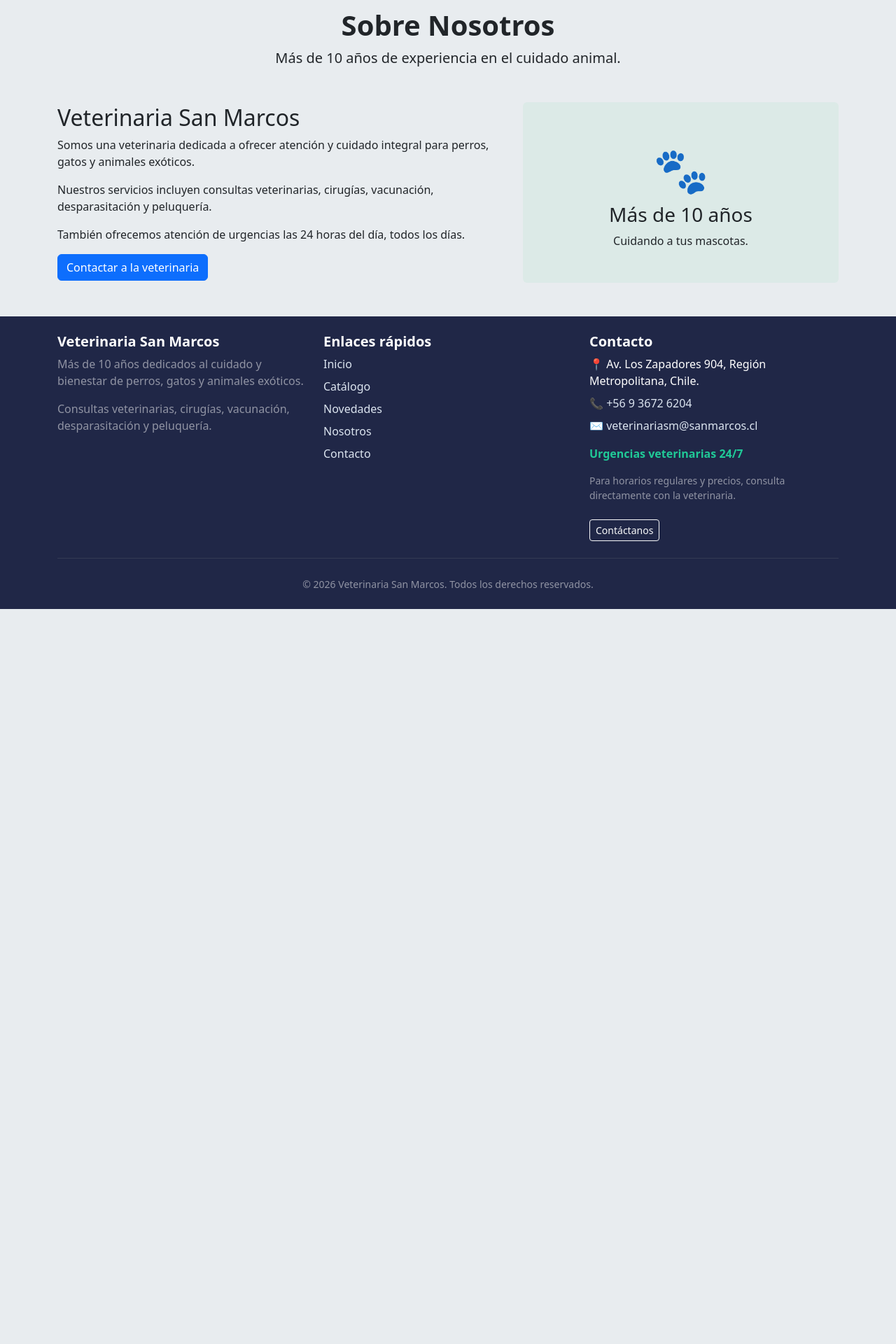
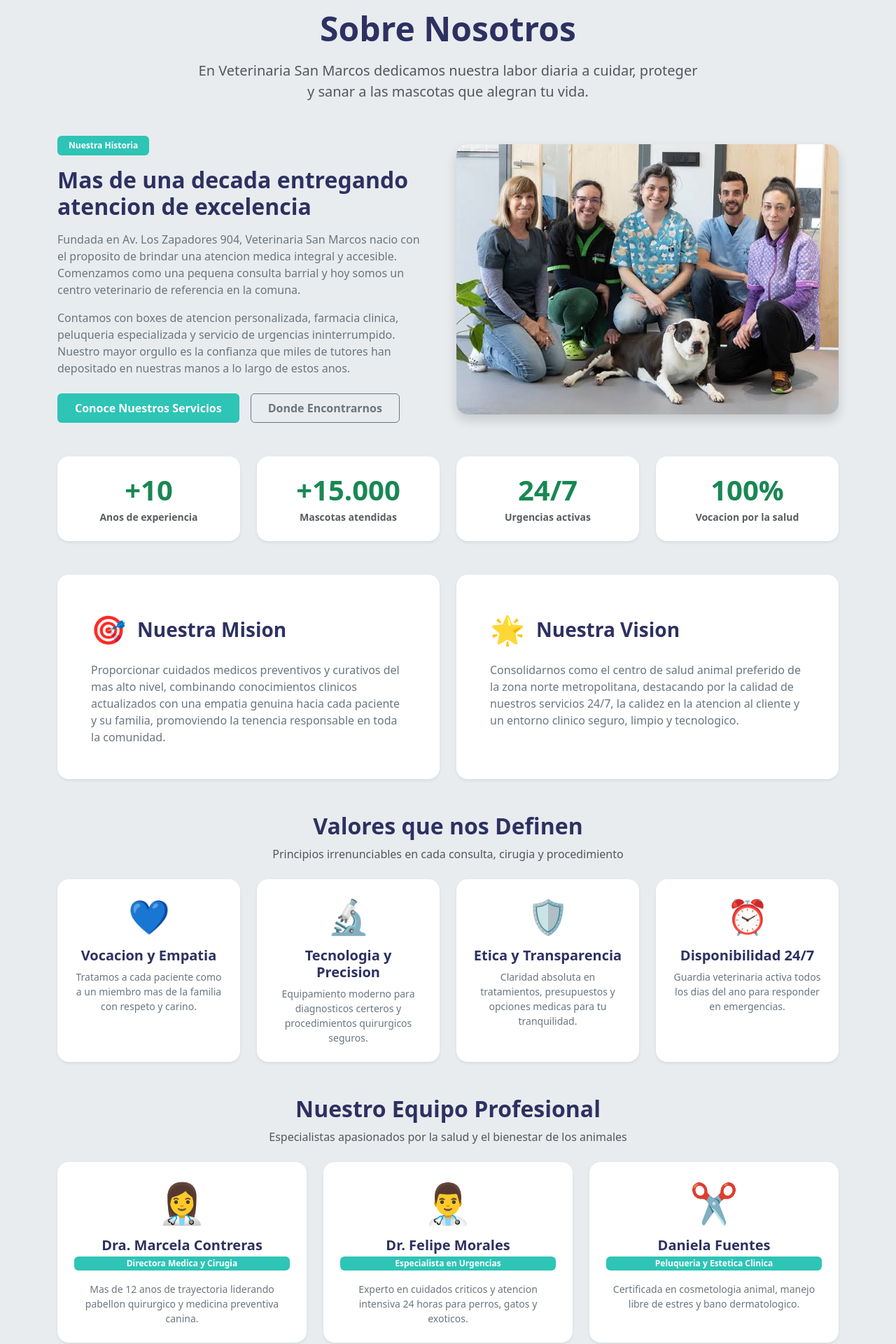
Before and after one commit to IgorEeyore/VeterinariaFrontend, a React (Vite) app: page /nosotros in a window 1280 px wide. Shown: the part 120-2040 px from the top of the page at 70% size. Before the commit the page ends 990 px from the top, so only its background shows below. Built offline with nearby package versions, Linux system fonts and the light colour scheme.

Commit message:
enriquecer contenido con historia valores y equipo

```diff
--- a/src/paginas/Nosotros.tsx
+++ b/src/paginas/Nosotros.tsx
@@ -1,57 +1,243 @@
-
-import { Link } from "react-router-dom";
+import { Link } from "react-router-dom"
 
 function Nosotros() {
+  const valores = [
+    {
+      icono: "💙",
+      titulo: "Vocacion y Empatia",
+      descripcion: "Tratamos a cada paciente como a un miembro mas de la familia con respeto y carino."
+    },
+    {
+      icono: "🔬",
+      titulo: "Tecnologia y Precision",
+      descripcion: "Equipamiento moderno para diagnosticos certeros y procedimientos quirurgicos seguros."
+    },
+    {
+      icono: "🛡️",
+      titulo: "Etica y Transparencia",
+      descripcion: "Claridad absoluta en tratamientos, presupuestos y opciones medicas para tu tranquilidad."
+    },
+    {
+      icono: "⏰",
+      titulo: "Disponibilidad 24/7",
+      descripcion: "Guardia veterinaria activa todos los dias del ano para responder en emergencias."
+    }
+  ]
+
+  const equipo = [
+    {
+      nombre: "Dra. Marcela Contreras",
+      cargo: "Directora Medica y Cirugia",
+      detalle: "Mas de 12 anos de trayectoria liderando pabellon quirurgico y medicina preventiva canina.",
+      icono: "👩‍⚕️"
+    },
+    {
+      nombre: "Dr. Felipe Morales",
+      cargo: "Especialista en Urgencias",
+      detalle: "Experto en cuidados criticos y atencion intensiva 24 horas para perros, gatos y exoticos.",
+      icono: "👨‍⚕️"
+    },
+    {
+      nombre: "Daniela Fuentes",
+      cargo: "Peluqueria y Estetica Clinica",
+      detalle: "Certificada en cosmetologia animal, manejo libre de estres y bano dermatologico.",
+      icono: "✂️"
+    }
+  ]
+
+  const estadisticas = [
+    { cifra: "+10", etiqueta: "Anos de experiencia" },
+    { cifra: "+15.000", etiqueta: "Mascotas atendidas" },
+    { cifra: "24/7", etiqueta: "Urgencias activas" },
+    { cifra: "100%", etiqueta: "Vocacion por la salud" }
+  ]
+
   return (
     <div className="container py-5">
-      <div className="text-center mb-5">
-        <h1 className="fw-bold">Sobre Nosotros</h1>
+      <header className="text-center mb-5">
+        <h1 className="display-5 fw-bold mb-3" style={{ color: "#2D3161" }}>
+          Sobre Nosotros
+        </h1>
+        <p className="lead text-muted mx-auto" style={{ maxWidth: "720px" }}>
+          En Veterinaria San Marcos dedicamos nuestra labor diaria a cuidar, proteger y sanar a las mascotas que alegran tu vida.
+        </p>
+      </header>
 
-        <p className="lead">
-          Más de 10 años de experiencia en el cuidado animal.
-        </p>
-      </div>
-
-      <div className="row g-4 align-items-center">
-        <div className="col-12 col-lg-7">
-          <h2>Veterinaria San Marcos</h2>
-
-          <p>
-            Somos una veterinaria dedicada a ofrecer
-            atención y cuidado integral para perros,
-            gatos y animales exóticos.
-          </p>
-
-          <p>
-            Nuestros servicios incluyen consultas veterinarias,
-            cirugías, vacunación, desparasitación y peluquería.
-          </p>
-
-          <p>
-            También ofrecemos atención de urgencias
-            las 24 horas del día, todos los días.
-          </p>
-
-          <Link to="/contacto" className="btn btn-primary">
-            Contactar a la veterinaria
-          </Link>
+      <section className="row g-4 align-items-center mb-5">
+        <div className="col-12 col-lg-6">
+          <div className="pe-lg-4">
+            <span className="badge text-white px-3 py-2 mb-3" style={{ backgroundColor: "#2ec4b6" }}>
+              Nuestra Historia
+            </span>
+            <h2 className="fw-bold mb-3" style={{ color: "#2D3161" }}>
+              Mas de una decada entregando atencion de excelencia
+            </h2>
+            <p className="text-secondary mb-3">
+              Fundada en Av. Los Zapadores 904, Veterinaria San Marcos nacio con el proposito de brindar una atencion medica integral y accesible. Comenzamos como una pequena consulta barrial y hoy somos un centro veterinario de referencia en la comuna.
+            </p>
+            <p className="text-secondary mb-4">
+              Contamos con boxes de atencion personalizada, farmacia clinica, peluqueria especializada y servicio de urgencias ininterrumpido. Nuestro mayor orgullo es la confianza que miles de tutores han depositado en nuestras manos a lo largo de estos anos.
+            </p>
+            <div className="d-flex gap-3 flex-wrap">
+              <Link
+                to="/catalogo"
+                className="btn text-white fw-bold px-4 py-2"
+                style={{ backgroundColor: "#2ec4b6" }}
+              >
+                Conoce Nuestros Servicios
+              </Link>
+              <Link
+                to="/contacto"
+                className="btn btn-outline-secondary fw-semibold px-4 py-2"
+              >
+                Donde Encontrarnos
+              </Link>
+            </div>
+          </div>
         </div>
 
-        <div className="col-12 col-lg-5">
-          <div
-            className="rounded p-5 text-center"
-            style={{ backgroundColor: "#DCEAE7" }}
-          >
-            <div style={{ fontSize: "4rem" }}>🐾</div>
-            <h3>Más de 10 años</h3>
-            <p className="mb-0">
-              Cuidando a tus mascotas.
+        <div className="col-12 col-lg-6">
+          <div className="position-relative">
+            <img
+              src="/img/us.jpg"
+              alt="Instalaciones Veterinaria San Marcos"
+              className="img-fluid rounded-4 shadow w-100"
+              style={{ maxHeight: "390px", objectFit: "cover" }}
+            />
+          </div>
+        </div>
+      </section>
+
+      <section className="row g-4 mb-5 text-center">
+        {estadisticas.map((item, index) => (
+          <div key={index} className="col-6 col-md-3">
+            <div className="card border-0 shadow-sm rounded-4 p-4 h-100 bg-white">
+              <div className="display-6 fw-bold text-success mb-1">
+                {item.cifra}
+              </div>
+              <div className="text-muted fw-semibold small">
+                {item.etiqueta}
+              </div>
+            </div>
+          </div>
+        ))}
+      </section>
+
+      <section className="row g-4 mb-5">
+        <div className="col-12 col-md-6">
+          <div className="card border-0 shadow-sm rounded-4 p-4 p-md-5 h-100 bg-white">
+            <div className="d-flex align-items-center gap-3 mb-3">
+              <span className="fs-1">🎯</span>
+              <h3 className="fw-bold mb-0" style={{ color: "#2D3161" }}>
+                Nuestra Mision
+              </h3>
+            </div>
+            <p className="text-secondary mb-0">
+              Proporcionar cuidados medicos preventivos y curativos del mas alto nivel, combinando conocimientos clinicos actualizados con una empatia genuina hacia cada paciente y su familia, promoviendo la tenencia responsable en toda la comunidad.
             </p>
           </div>
         </div>
-      </div>
+
+        <div className="col-12 col-md-6">
+          <div className="card border-0 shadow-sm rounded-4 p-4 p-md-5 h-100 bg-white">
+            <div className="d-flex align-items-center gap-3 mb-3">
+              <span className="fs-1">🌟</span>
+              <h3 className="fw-bold mb-0" style={{ color: "#2D3161" }}>
+                Nuestra Vision
+              </h3>
+            </div>
+            <p className="text-secondary mb-0">
+              Consolidarnos como el centro de salud animal preferido de la zona norte metropolitana, destacando por la calidad de nuestros servicios 24/7, la calidez en la atencion al cliente y un entorno clinico seguro, limpio y tecnologico.
+            </p>
+          </div>
+        </div>
+      </section>
+
+      <section className="mb-5">
+        <div className="text-center mb-4">
+          <h2 className="fw-bold" style={{ color: "#2D3161" }}>
+            Valores que nos Definen
+          </h2>
+          <p className="text-muted">
+            Principios irrenunciables en cada consulta, cirugia y procedimiento
+          </p>
+        </div>
+
+        <div className="row g-4">
+          {valores.map((val, idx) => (
+            <div key={idx} className="col-12 col-md-6 col-lg-3">
+              <div className="card border-0 shadow-sm rounded-4 p-4 text-center h-100 bg-white">
+                <div className="display-5 mb-3">{val.icono}</div>
+                <h5 className="fw-bold mb-2" style={{ color: "#2D3161" }}>
+                  {val.titulo}
+                </h5>
+                <p className="text-secondary small mb-0">
+                  {val.descripcion}
+                </p>
+              </div>
+            </div>
+          ))}
+        </div>
+      </section>
+
+      <section className="mb-5">
+        <div className="text-center mb-4">
+          <h2 className="fw-bold" style={{ color: "#2D3161" }}>
+            Nuestro Equipo Profesional
+          </h2>
+          <p className="text-muted">
+            Especialistas apasionados por la salud y el bienestar de los animales
+          </p>
+        </div>
+
+        <div className="row g-4">
+          {equipo.map((prof, idx) => (
+            <div key={idx} className="col-12 col-md-4">
+              <div className="card border-0 shadow-sm rounded-4 p-4 text-center h-100 bg-white">
+                <div className="display-4 mb-3">{prof.icono}</div>
+                <h5 className="fw-bold mb-1" style={{ color: "#2D3161" }}>
+                  {prof.nombre}
+                </h5>
+                <div className="badge text-white mb-3" style={{ backgroundColor: "#2ec4b6" }}>
+                  {prof.cargo}
+                </div>
+                <p className="text-secondary small mb-0">
+                  {prof.detalle}
+                </p>
+              </div>
+            </div>
+          ))}
+        </div>
+      </section>
+
+      <section
+        className="card border-0 rounded-4 text-white p-5 text-center shadow"
+        style={{ backgroundColor: "#2D3161" }}
+      >
+        <h2 className="display-6 fw-bold mb-3">
+          Tu companero merece la mejor atencion
+        </h2>
+        <p className="lead text-white-50 mb-4 mx-auto" style={{ maxWidth: "600px" }}>
+          Ven a conocernos a Av. Los Zapadores 904 o reserva tu consulta medica hoy mismo de forma comoda y rapida.
+        </p>
+        <div className="d-flex justify-content-center gap-3 flex-wrap">
+          <Link
+            to="/agendar"
+            className="btn text-white fw-bold px-4 py-2 rounded-pill"
+            style={{ backgroundColor: "#2ec4b6" }}
+          >
+            📅 Agendar Hora Medica
+          </Link>
+          <Link
+            to="/contacto"
+            className="btn btn-outline-light fw-semibold px-4 py-2 rounded-pill"
+          >
+            Contactanos
+          </Link>
+        </div>
+      </section>
     </div>
-  );
+  )
 }
 
-export default Nosotros;
+export default Nosotros
```
